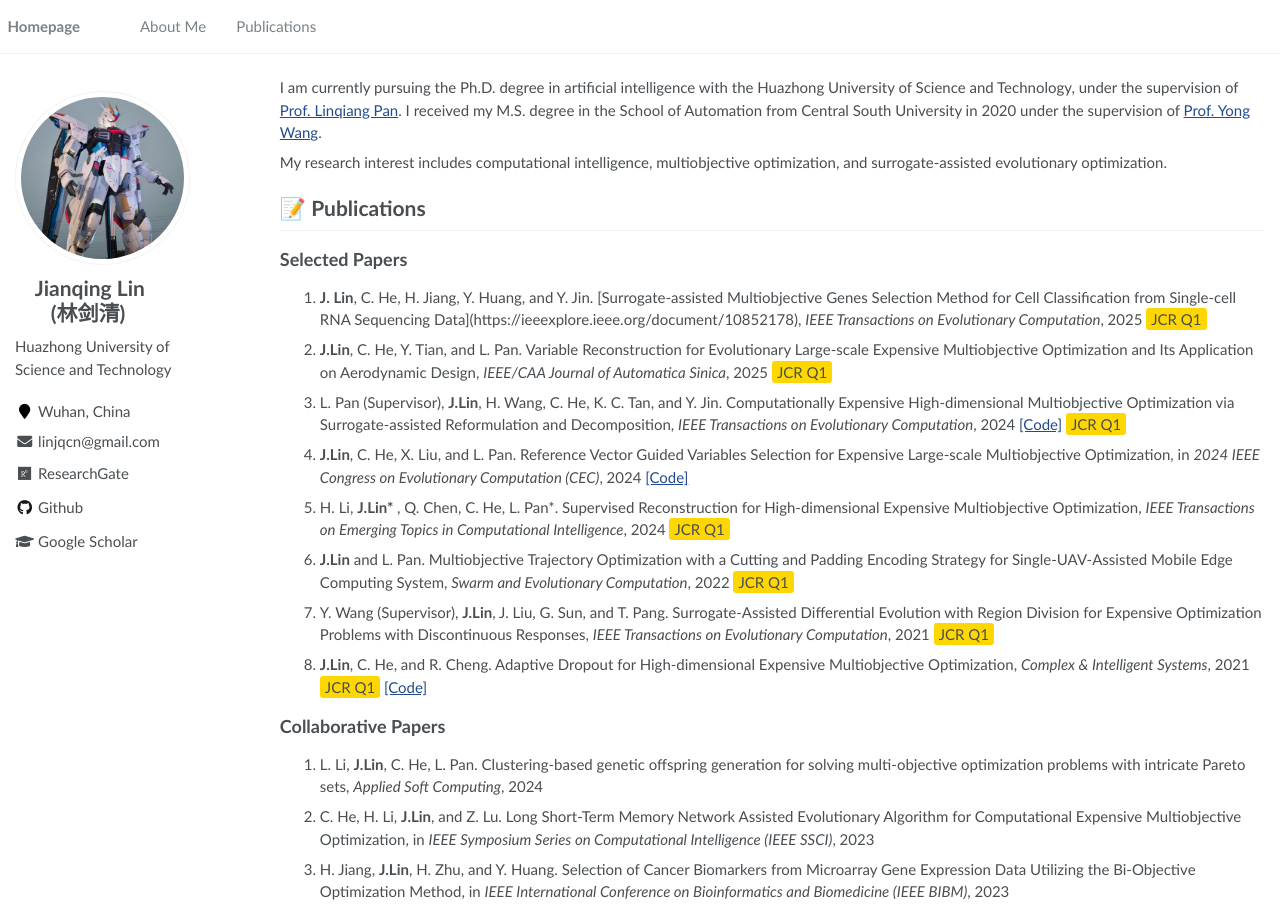
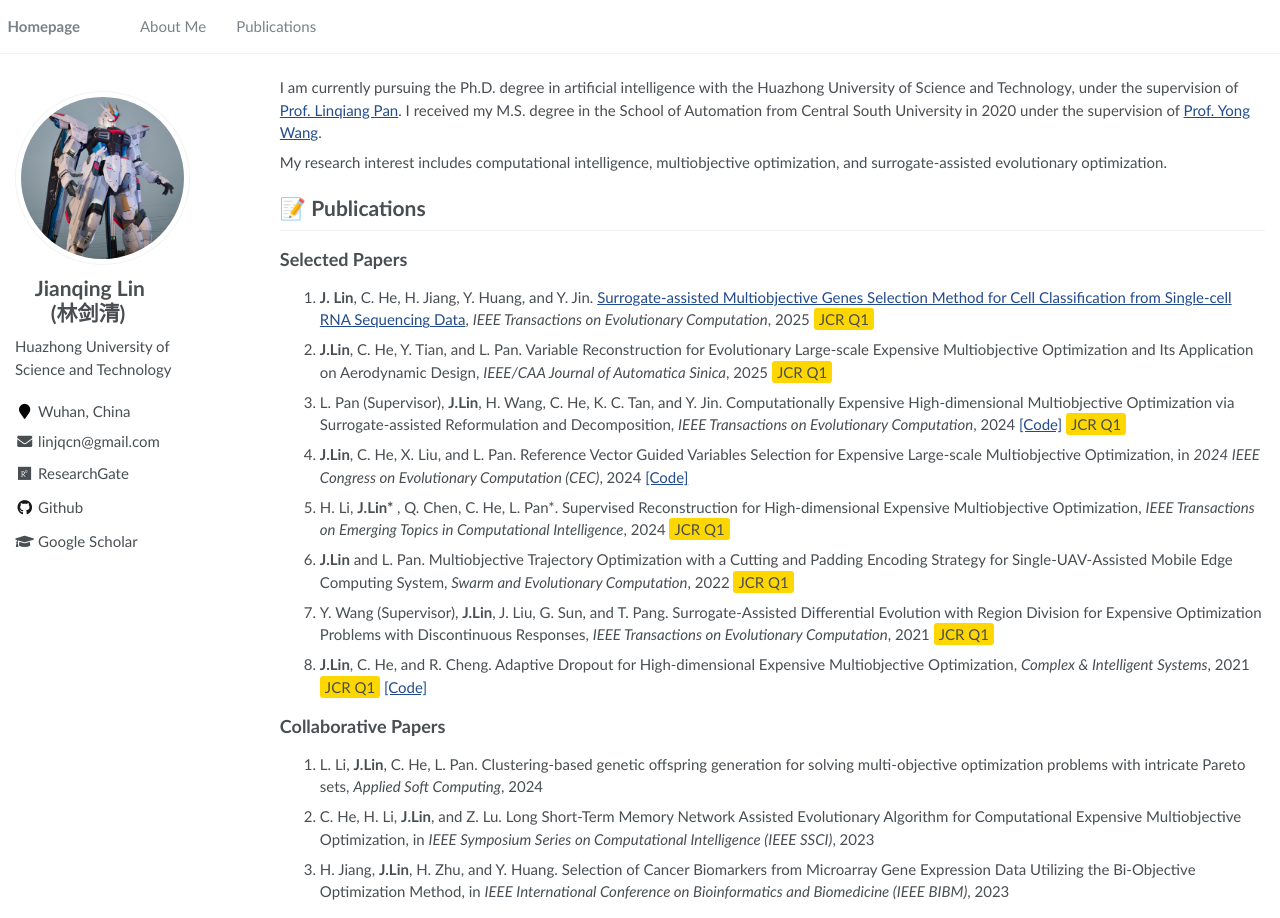
Before and after one commit to jqlincn/jqlincn.github.io, a Jekyll site: the page built from _pages/about.md, in a window 1280 px wide. Built offline with Jekyll 4.4.1, drawn with Linux system fonts in a browser that asks for light colours; part of the change alters nothing that is shown.

Commit message:
Update about.md

```diff
--- a/_pages/about.md
+++ b/_pages/about.md
@@ -36,7 +36,7 @@ My research interest includes computational intelligence, multiobjective optimiz
 
 ## Selected Papers
 <ol>
-<li> <b>J. Lin</b>, C. He, H. Jiang, Y. Huang, and Y. Jin. [Surrogate-assisted Multiobjective Genes Selection Method for Cell Classification from Single-cell RNA Sequencing Data](https://ieeexplore.ieee.org/document/10852178), <i>IEEE Transactions on Evolutionary Computation</i>, 2025  <span style="background-color: #FFD700; padding: 2px 5px; border-radius: 3px;"> JCR Q1</span> </li>
+<li> <b>J. Lin</b>, C. He, H. Jiang, Y. Huang, and Y. Jin. <a href="https://ieeexplore.ieee.org/document/10852178" target="_blank" rel="noopener noreferrer">Surrogate-assisted Multiobjective Genes Selection Method for Cell Classification from Single-cell RNA Sequencing Data</a>, <i>IEEE Transactions on Evolutionary Computation</i>, 2025  <span style="background-color: #FFD700; padding: 2px 5px; border-radius: 3px;"> JCR Q1</span> </li>
 <li> <b>J.Lin</b>, C. He, Y. Tian, and L. Pan. Variable Reconstruction for Evolutionary Large-scale Expensive Multiobjective Optimization and Its Application on Aerodynamic Design, <i>IEEE/CAA Journal of Automatica Sinica</i>, 2025 <span style="background-color: #FFD700; padding: 2px 5px; border-radius: 3px;"> JCR Q1</span> </li>
  <li> L. Pan (Supervisor), <b>J.Lin</b>, H. Wang, C. He, K. C. Tan, and Y. Jin. Computationally Expensive High-dimensional Multiobjective Optimization via Surrogate-assisted Reformulation and Decomposition, <i>IEEE Transactions on Evolutionary Computation</i>, 2024 <a href="https://github.com/jqlincn/TP-SAEA">[Code]</a> <span style="background-color: #FFD700; padding: 2px 5px; border-radius: 3px;"> JCR Q1</span> </li>
  <li>  <b>J.Lin</b>, C. He, X. Liu, and L. Pan.  Reference Vector Guided Variables Selection for Expensive Large-scale Multiobjective Optimization, in <i>2024 IEEE Congress on Evolutionary Computation (CEC)</i>, 2024 <a href="https://github.com/jqlincn/RVSPSO">[Code]</a> </li>
```
